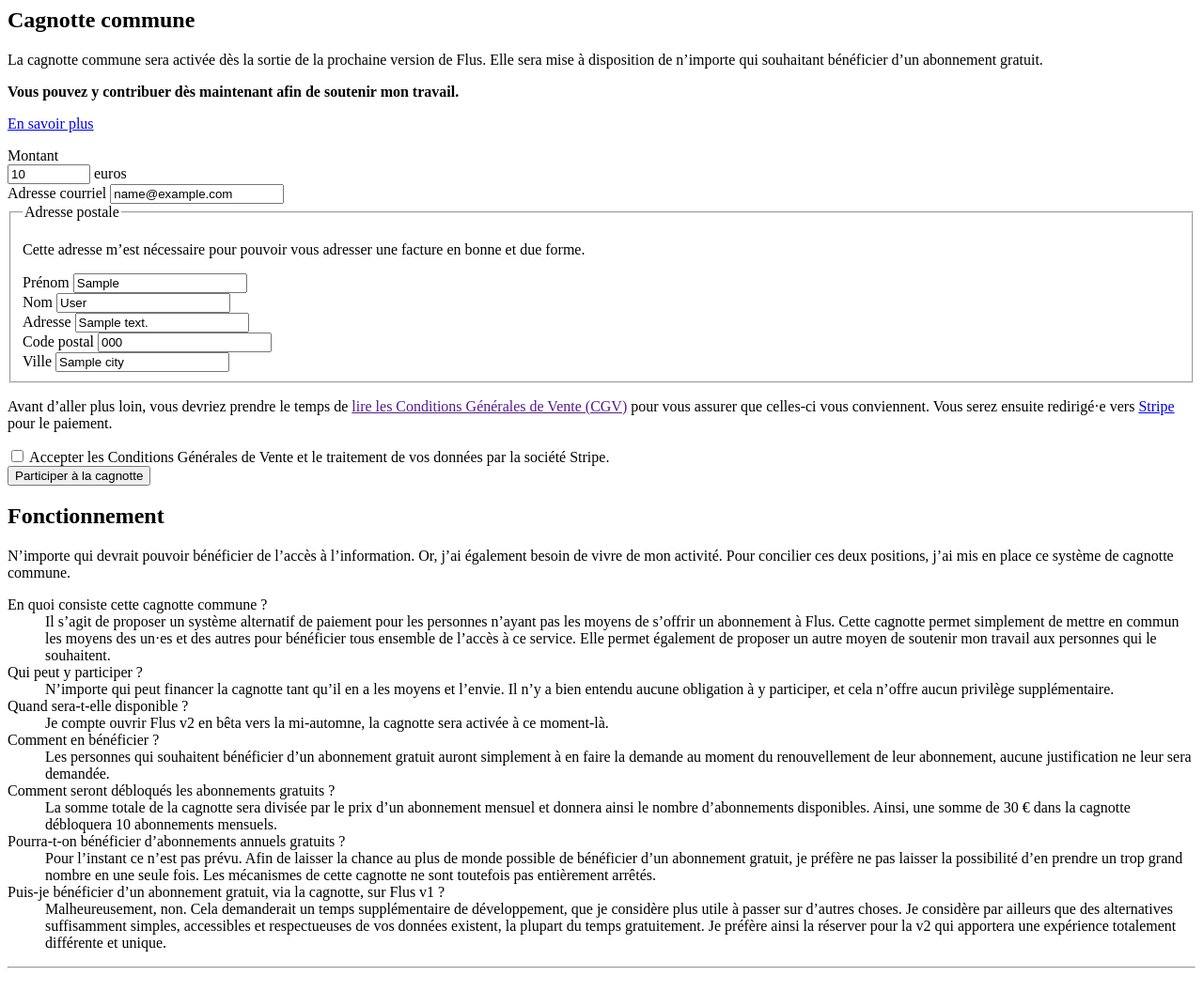
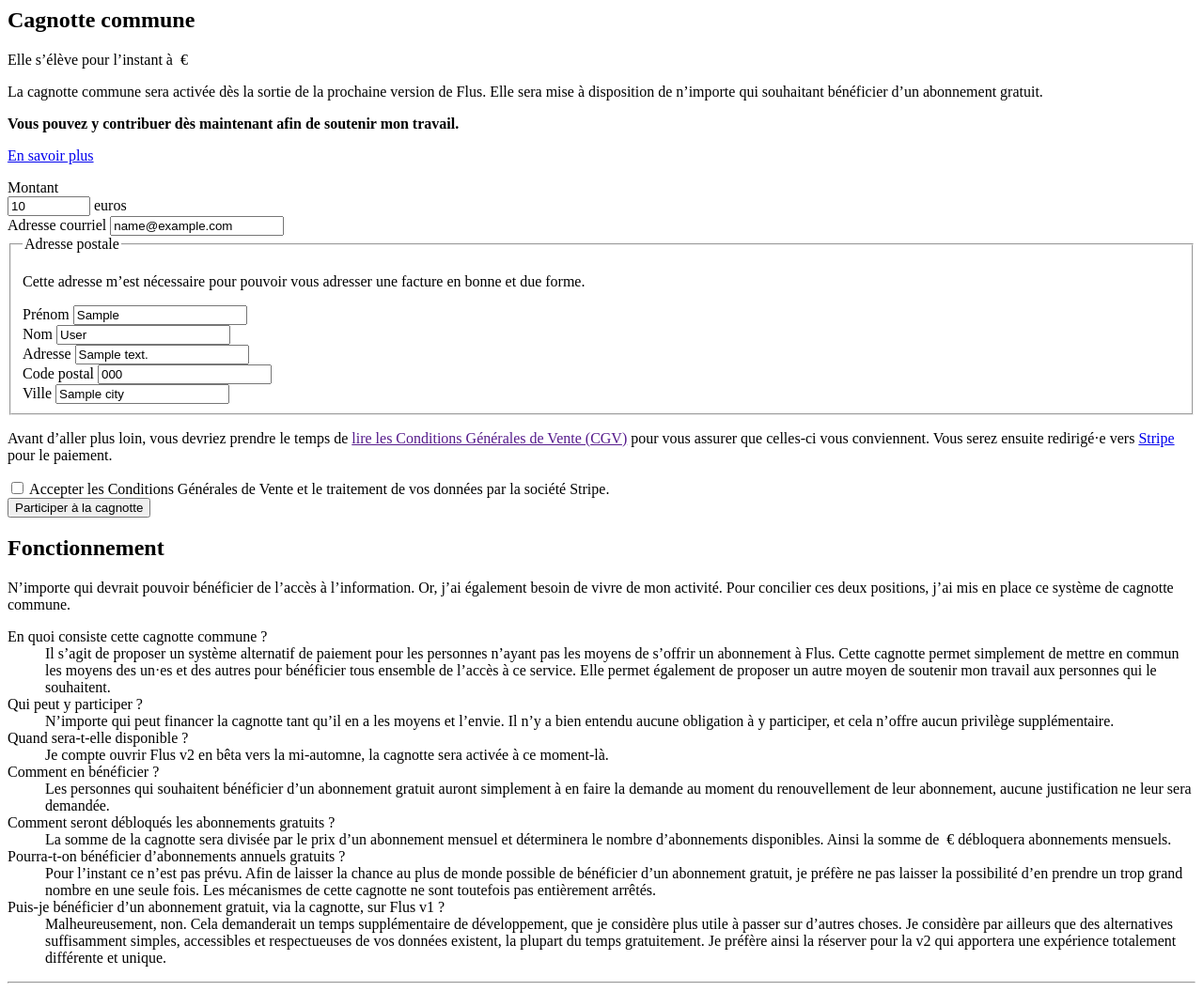
Before and after one commit to flusio/flus.fr, a PHP site: template src/views/payments/init.phtml in a window 1280 px wide. Shown: the whole page at 94% size. Before the commit the page ends 1031 px from the top, so only its background shows below. Run offline with PHP 8.4, Linux system fonts and the light colour scheme; the template is opened without the code that fills it: most values are stand-ins (such as "Sample title", 1, 10 or a date in 2020); data that the repository does not hold is empty.

Commit message:
add: Show the common pot amount

```diff
--- a/src/views/payments/init.phtml
+++ b/src/views/payments/init.phtml
@@ -17,6 +17,10 @@
             Cagnotte commune
         </h1>
     </div>
+
+    <p class="paragraph--featured">
+        Elle s’élève pour l’instant à <?= $this->safe('common_pot_amount') ?>&nbsp;€
+    </p>
 
     <div class="section__intro">
         <p>
@@ -307,10 +311,11 @@
             Comment seront débloqués les abonnements gratuits&nbsp;?
         </dt>
         <dd class="faq__answer">
-            La somme totale de la cagnotte sera divisée par le prix d’un
-            abonnement mensuel et donnera ainsi le nombre d’abonnements
-            disponibles. Ainsi, une somme de 30&nbsp;€ dans la cagnotte
-            débloquera 10 abonnements mensuels.
+            La somme de la cagnotte sera divisée par le prix d’un abonnement
+            mensuel et déterminera le nombre d’abonnements disponibles. Ainsi
+            la somme de <?= $this->safe('common_pot_amount') ?>&nbsp;€
+            débloquera <?= $this->safe('available_accounts') ?> abonnements
+            mensuels.
         </dd>
 
         <dt class="faq__question">
```
Also changed, not shown: src/models/dao/Payment.php (+13 -0 lines), src/payments.php (+13 -1 lines), tests/paymentsTest.php (+24 -0 lines).
